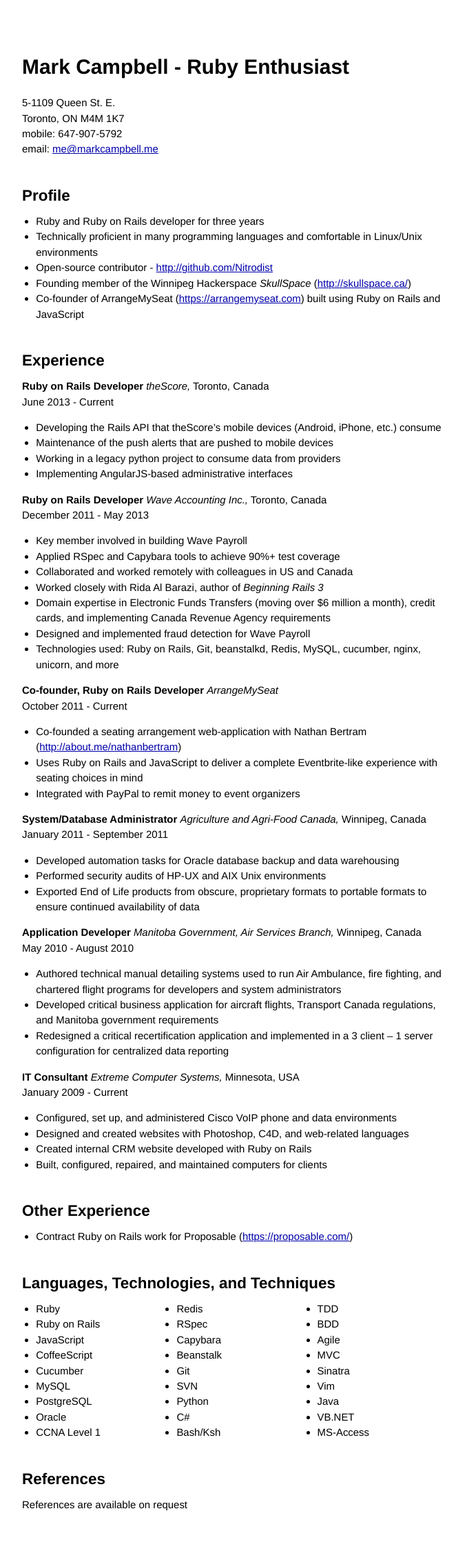
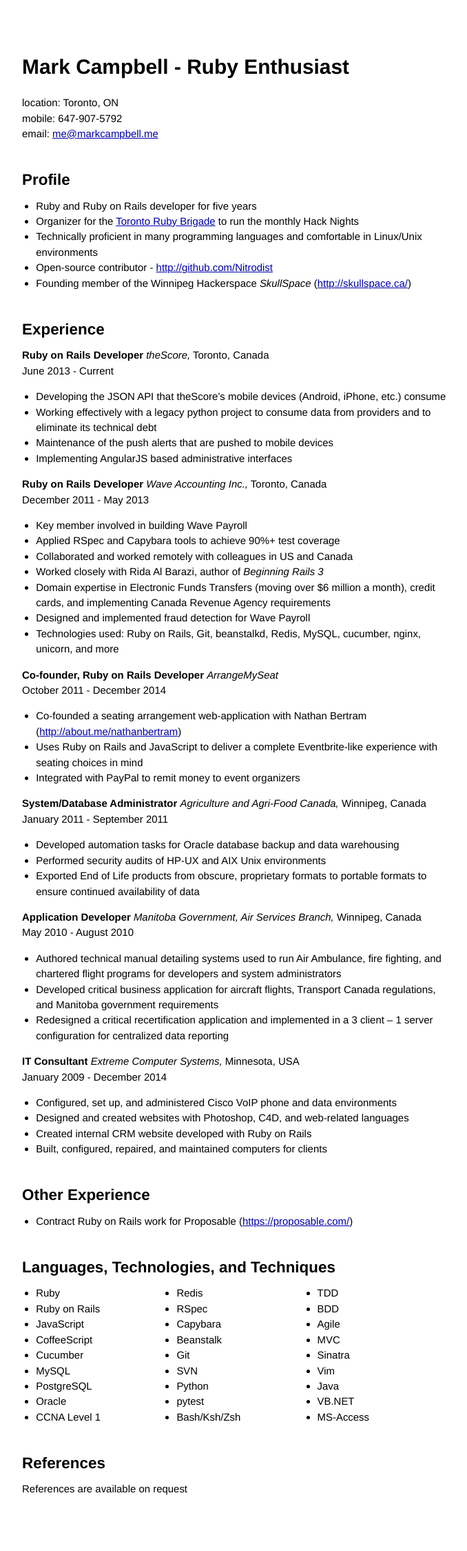
Before and after one commit to Nitrodist/markcampbell.me, a Jekyll site: the page built from resume.markdown, in a window 1280 px wide. Shown: the whole page at 69% size, without its empty margins (294-972 px from the left). Built offline with Jekyll 4.4.1, drawn with Linux system fonts in a browser that asks for light colours; after the commit the page ends 2227 px from its top, so only the background shows below that.

Commit message:
Update resume content and markup

```diff
--- a/css/resume.css
+++ b/css/resume.css
@@ -1,3 +1,8 @@
 .site {
   text-align: left;
 }
+
+.tech_langs {
+  display: inline-block;
+  min-width: 200px;
+}
--- a/resume.markdown
+++ b/resume.markdown
@@ -5,18 +5,17 @@
 
 # Mark Campbell - Ruby Enthusiast
 
-5-1109 Queen St. E.
-Toronto, ON M4M 1K7
+location: Toronto, ON
 mobile: 647-907-5792
 email: [me@markcampbell.me](mailto:me@markcampbell.me)
 
 ## Profile
 
-* Ruby and Ruby on Rails developer for three years
+* Ruby and Ruby on Rails developer for five years
+* Organizer for the [Toronto Ruby Brigade](http://www.meetup.com/torontoruby/) to run the monthly Hack Nights
 * Technically proficient in many programming languages and comfortable in Linux/Unix environments
 * Open-source contributor - <a href="http://github.com/Nitrodist">http://github.com/Nitrodist</a>
 * Founding member of the Winnipeg Hackerspace *SkullSpace* (<a href="http://skullspace.ca/">http://skullspace.ca/</a>)
-* Co-founder of ArrangeMySeat (<a href="https://arrangemyseat.com">https://arrangemyseat.com</a>)  built using Ruby on Rails and JavaScript
 
 ## Experience
 
@@ -24,10 +23,10 @@
 *theScore,* Toronto, Canada
 June 2013 - Current
 
-* Developing the Rails API that theScore's mobile devices (Android, iPhone, etc.) consume
+* Developing the JSON API that theScore's mobile devices (Android, iPhone, etc.) consume
+* Working effectively with a legacy python project to consume data from providers and to eliminate its technical debt
 * Maintenance of the push alerts that are pushed to mobile devices
-* Working in a legacy python project to consume data from providers
-* Implementing AngularJS-based administrative interfaces
+* Implementing AngularJS based administrative interfaces
 
 **Ruby on Rails Developer**
 *Wave Accounting Inc.,* Toronto, Canada
@@ -43,7 +42,7 @@
 
 **Co-founder, Ruby on Rails Developer**
 *ArrangeMySeat*
-October 2011 - Current
+October 2011 - December 2014
 
 * Co-founded a seating arrangement web-application with Nathan Bertram (<a href="http://about.me/nathanbertram">http://about.me/nathanbertram</a>)
 * Uses Ruby on Rails and JavaScript to deliver a complete Eventbrite-like experience with seating choices in mind
@@ -68,7 +67,7 @@
 
 **IT Consultant**
 *Extreme Computer Systems,* Minnesota, USA
-January 2009 - Current
+January 2009 - December 2014
 
 * Configured, set up, and administered Cisco VoIP phone and data environments
 * Designed and created websites with Photoshop, C4D, and web-related languages
@@ -81,44 +80,44 @@
 
 <h2 style="page-break-before: always">Languages, Technologies, and Techniques</h2>
 
-<div style="display: inline-block; min-width: 200px;">
-<ul>
-  <li>Ruby</li>
-  <li>Ruby on Rails</li>
-  <li>JavaScript</li>
-  <li>CoffeeScript</li>
-  <li>Cucumber</li>
-  <li>MySQL</li>
-  <li>PostgreSQL</li>
-  <li>Oracle</li>
-  <li>CCNA Level 1</li>
-</ul>
+<div class="tech_langs">
+  <ul>
+    <li>Ruby</li>
+    <li>Ruby on Rails</li>
+    <li>JavaScript</li>
+    <li>CoffeeScript</li>
+    <li>Cucumber</li>
+    <li>MySQL</li>
+    <li>PostgreSQL</li>
+    <li>Oracle</li>
+    <li>CCNA Level 1</li>
+  </ul>
 </div>
-<div style="display: inline-block; vertical-align: top; min-width: 200px;">
-<ul>
-  <li>Redis</li>
-  <li>RSpec</li>
-  <li>Capybara</li>
-  <li>Beanstalk</li>
-  <li>Git</li>
-  <li>SVN</li>
-  <li>Python</li>
-  <li>C#</li>
-  <li>Bash/Ksh</li>
-</ul>
+<div class="tech_langs">
+  <ul>
+    <li>Redis</li>
+    <li>RSpec</li>
+    <li>Capybara</li>
+    <li>Beanstalk</li>
+    <li>Git</li>
+    <li>SVN</li>
+    <li>Python</li>
+    <li>pytest</li>
+    <li>Bash/Ksh/Zsh</li>
+  </ul>
 </div>
-<div style="display: inline-block; vertical-align: top; min-width: 200px;">
-<ul>
-  <li>TDD</li>
-  <li>BDD</li>
-  <li>Agile</li>
-  <li>MVC</li>
-  <li>Sinatra</li>
-  <li>Vim</li>
-  <li>Java</li>
-  <li>VB.NET</li>
-  <li>MS-Access</li>
-</ul>
+<div class="tech_langs">
+  <ul>
+    <li>TDD</li>
+    <li>BDD</li>
+    <li>Agile</li>
+    <li>MVC</li>
+    <li>Sinatra</li>
+    <li>Vim</li>
+    <li>Java</li>
+    <li>VB.NET</li>
+    <li>MS-Access</li>
+  </ul>
 </div>
 
 ## References
```
